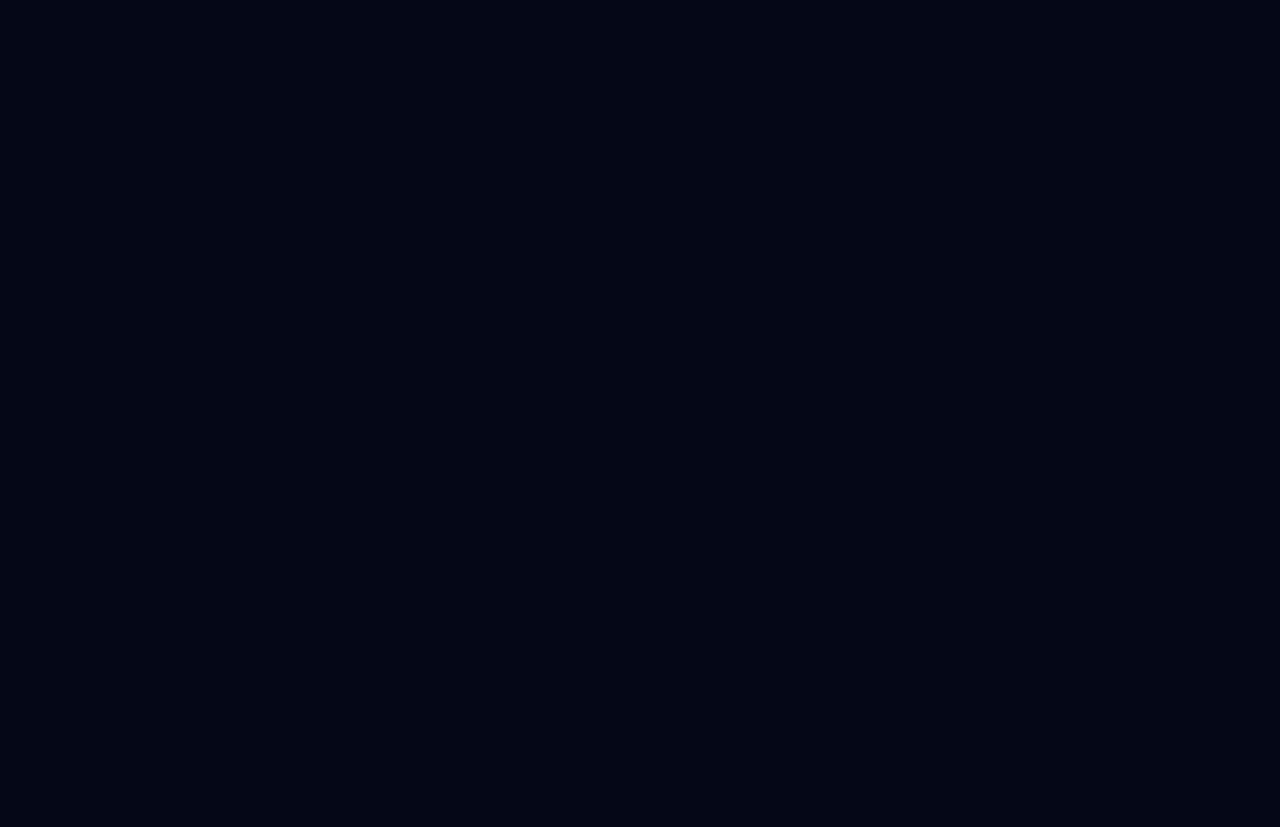
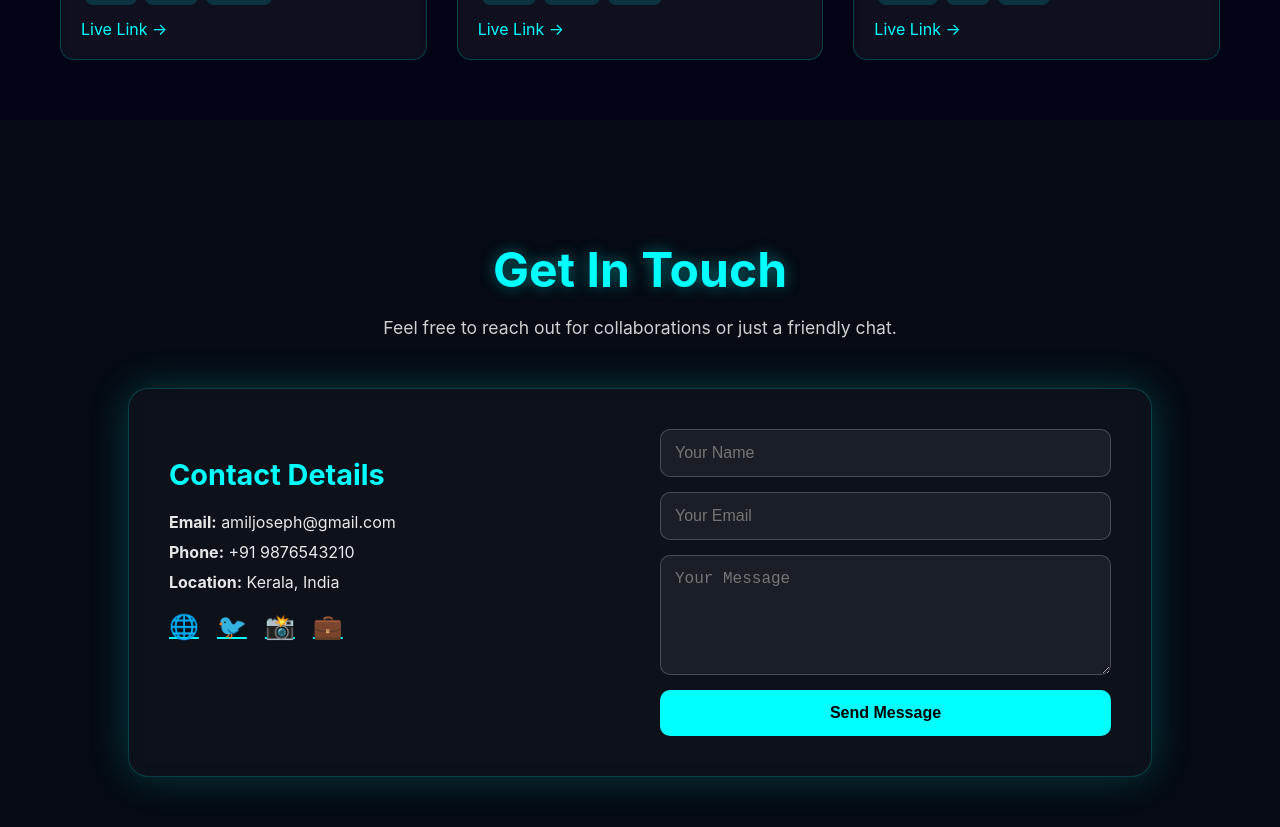
Before and after one commit to amiljoseph03/My-Portfolio, a React (Vite) app: page / in a window 1280 px wide. Shown: the part 3640-4467 px from the top of the page. Before the commit the page ends 2960 px from the top, so only its background shows below. Built offline with nearby package versions, Linux system fonts and the light colour scheme.

Commit message:
get in touch section added

```diff
--- a/src/App.jsx
+++ b/src/App.jsx
@@ -1,26 +1,4 @@
-// import React, { useState } from 'react';
-// import Hero from './components/Hero';
-// import VirtualRoom from './components/VirtualRoom';
 
-// export default function App() {
-//   const [inRoom, setInRoom] = useState(false);
-//   const [activePanel, setActivePanel] = useState(null); // "about" | "skills" | "education" | "projects" | null
-
-//   return (
-//     <div className="app-root">
-//       <Hero onEnter={() => setInRoom(true)} visible={!inRoom} />
-//       <VirtualRoom
-//         visible={inRoom}
-//         onExit={() => {
-//           setInRoom(false);
-//           setActivePanel(null);
-//         }}
-//         activePanel={activePanel}
-//         setActivePanel={setActivePanel}
-//       />
-//     </div>
-//   );
-// }
 
 import Hero from './components/Hero';
 import About from './components/About';
@@ -28,6 +6,7 @@ import Skill from './components/Skill'
 import Projects from './components/Projects';
 import Experience from './components/Experience';
 import Education from './components/Education';
+import GetInTouch from './components/GetInTouch';
 
 
 
@@ -38,7 +17,9 @@ export default function App() {
       <About />
       <Experience/>
       <Education/>
+      <Skill/>
       <Projects />
+      <GetInTouch/>
     </>
   );
 }
--- /dev/null
+++ b/src/GetInTouch.css
@@ -0,0 +1,126 @@
+.contact-section {
+  padding: 80px 10%;
+  text-align: center;
+  background: #050a13;
+}
+
+.contact-title {
+  font-size: 3rem;
+  font-weight: 700;
+  margin-bottom: 10px;
+  color: cyan;
+  text-shadow: 0 0 15px rgba(0, 255, 255, 0.4);
+}
+
+.contact-sub {
+  color: #cfcfcf;
+  margin-bottom: 50px;
+  font-size: 1.1rem;
+}
+
+.contact-container {
+  display: flex;
+  justify-content: space-between;
+  gap: 40px;
+  flex-wrap: wrap;
+  padding: 40px;
+  background: rgba(255, 255, 255, 0.03);
+  border: 1px solid rgba(0, 255, 255, 0.2);
+  border-radius: 20px;
+  backdrop-filter: blur(8px);
+  box-shadow: 0 0 40px rgba(0, 255, 255, 0.2);
+}
+
+/* LEFT INFO */
+.contact-info {
+  flex: 1;
+  min-width: 280px;
+  color: white;
+  text-align: left;
+}
+
+.contact-info h3 {
+  font-size: 1.8rem;
+  margin-bottom: 20px;
+  color: cyan;
+}
+
+.contact-info p {
+  margin: 10px 0;
+  font-size: 1rem;
+  opacity: 0.9;
+}
+
+/* SOCIAL ICONS */
+.social-icons {
+  margin-top: 20px;
+  display: flex;
+  gap: 18px;
+}
+
+.social-icons a {
+  font-size: 1.5rem;
+  color: cyan;
+  transition: 0.3s;
+}
+
+.social-icons a:hover {
+  transform: scale(1.2);
+  text-shadow: 0 0 10px cyan;
+}
+
+/* FORM */
+.contact-form {
+  flex: 1;
+  min-width: 300px;
+  display: flex;
+  flex-direction: column;
+  gap: 15px;
+}
+
+.contact-form input,
+.contact-form textarea {
+  width: 100%;
+  padding: 14px;
+  border-radius: 10px;
+  background: rgba(255, 255, 255, 0.06);
+  border: 1px solid rgba(255, 255, 255, 0.2);
+  color: white;
+  font-size: 1rem;
+  outline: none;
+  transition: 0.3s;
+}
+
+.contact-form input:focus,
+.contact-form textarea:focus {
+  border-color: cyan;
+  box-shadow: 0 0 12px cyan;
+}
+
+.contact-form button {
+  padding: 14px;
+  font-size: 1rem;
+  font-weight: 600;
+  background: cyan;
+  color: black;
+  border: none;
+  border-radius: 10px;
+  cursor: pointer;
+  transition: 0.3s;
+}
+
+.contact-form button:hover {
+  background: #00eaff;
+  transform: translateY(-2px);
+}
+
+/* RESPONSIVE */
+@media (max-width: 900px) {
+  .contact-container {
+    flex-direction: column;
+  }
+
+  .contact-info {
+    text-align: center;
+  }
+}
--- /dev/null
+++ b/src/components/GetInTouch.jsx
@@ -0,0 +1,41 @@
+import React from "react";
+import "../GetInTouch.css";
+
+export default function GetInTouch() {
+  return (
+    <section className="contact-section" id="contact">
+      <h2 className="contact-title">Get In Touch</h2>
+      <p className="contact-sub">
+        Feel free to reach out for collaborations or just a friendly chat.
+      </p>
+
+      <div className="contact-container">
+
+
+        <div className="contact-info">
+          <h3>Contact Details</h3>
+
+          <p><strong>Email:</strong> amiljoseph@gmail.com</p>
+          <p><strong>Phone:</strong> +91 9876543210</p>
+          <p><strong>Location:</strong> Kerala, India</p>
+
+          <div className="social-icons">
+            <a href="#" target="_blank">🌐</a>
+            <a href="#" target="_blank">🐦</a>
+            <a href="#" target="_blank">📸</a>
+            <a href="#" target="_blank">💼</a>
+          </div>
+        </div>
+
+
+        <form className="contact-form">
+          <input type="text" placeholder="Your Name" required />
+          <input type="email" placeholder="Your Email" required />
+          <textarea placeholder="Your Message" rows="5" required></textarea>
+          <button type="submit">Send Message</button>
+        </form>
+
+      </div>
+    </section>
+  );
+}
```
